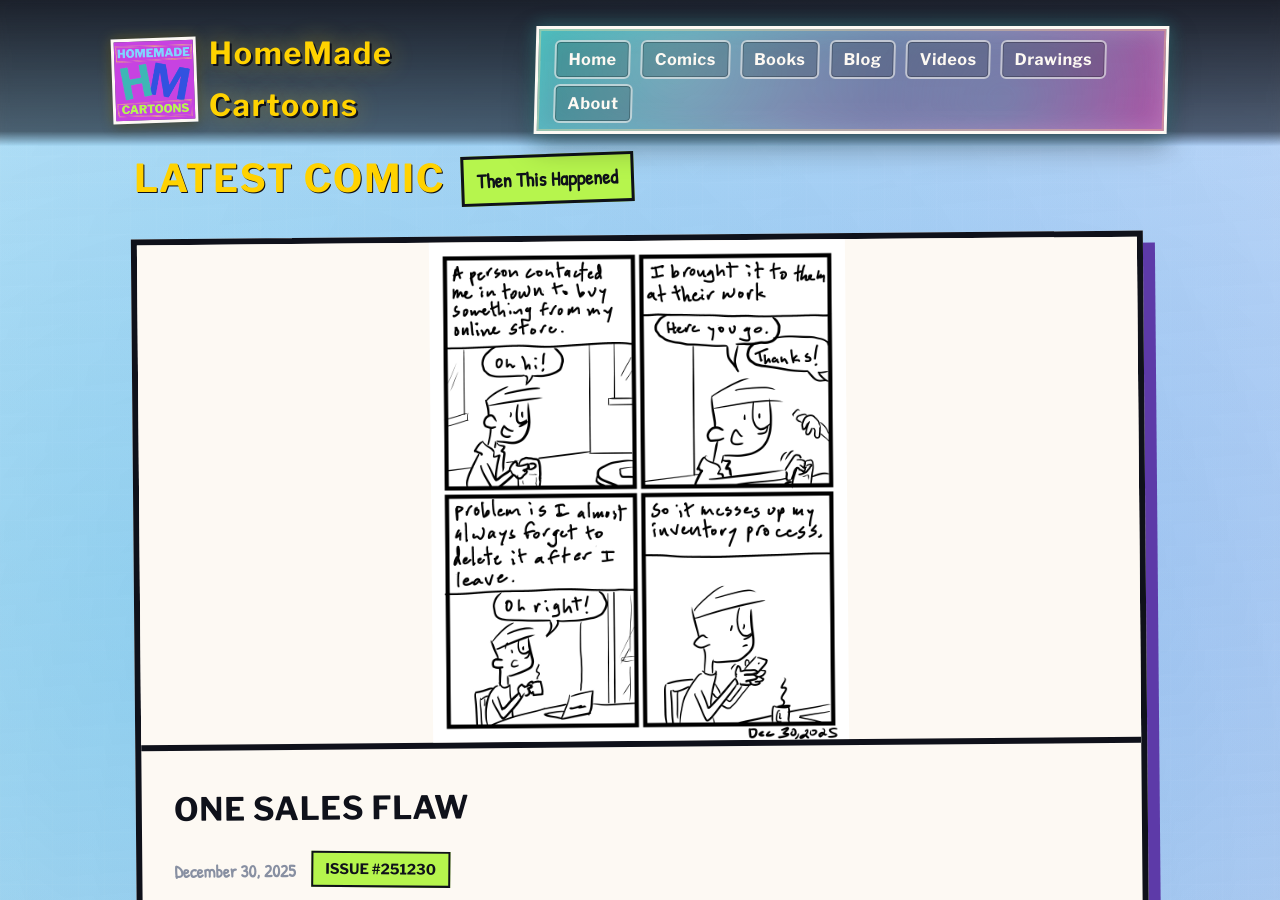
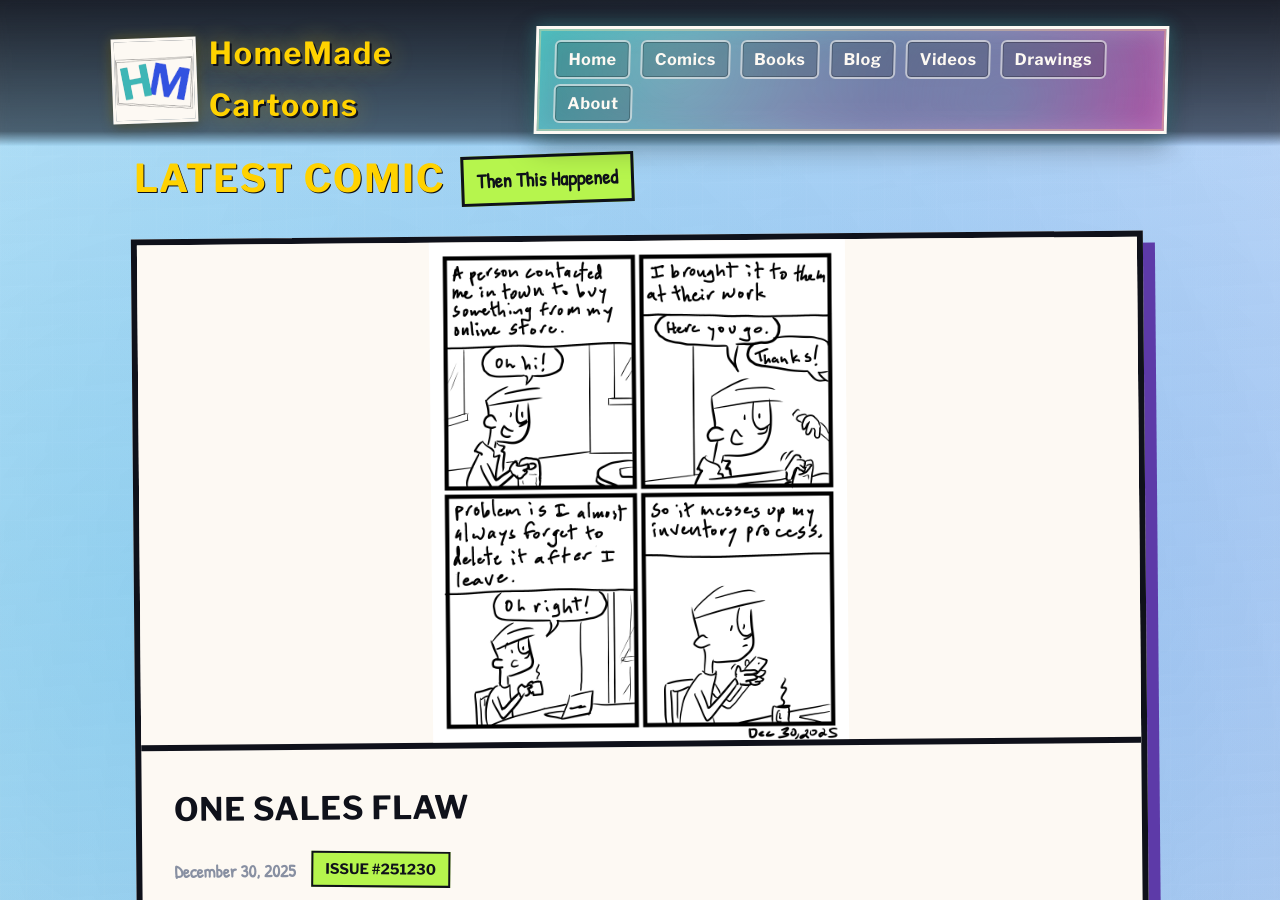
Before and after one commit to tmray/neon-noir-city-cartoon-site, a Jekyll site: the page built from index.html, in a window 1280 px wide and 900 px high. Built offline with Jekyll 4.4.1, drawn with Linux system fonts in a browser that asks for light colours.

Commit message:
nav logo link managed by config, updated logo image
I had set up seo fallback logo in the config file, so switched nav logo to use that image link to keep logo organized. also updated logo images with different versions to choose from. using the white background image for now

```diff
--- a/_config.yml
+++ b/_config.yml
@@ -7,7 +7,7 @@ baseurl: ""
 url: "http://localhost:4000"
 
 # SEO & Social
-logo: /assets/images/site-logo.png
+logo: /assets/images/logo/homemade-cartoons-logo-letters-white-bg-100px.png
 image: /assets/images/og-default.jpg
 
 # Plugins
--- a/_includes/header.html
+++ b/_includes/header.html
@@ -1,7 +1,7 @@
 <header class="site-header">
   <nav class="site-nav container">
     <a href="{{ '/' | relative_url }}" class="site-logo">
-      <img src="{{ '/assets/images/logo/homemade-cartoons-logo-300px.png' | relative_url }}" alt="{{ site.title }}" class="site-logo__img">
+      <img src="{{ site.logo | relative_url }}" alt="{{ site.title }}" class="site-logo__img">
       <span class="site-logo__text">{{ site.title }}</span>
     </a>
     <div class="nav-sign">
```
Also changed, not shown: assets/images/logo/homemade-cartoons-logo-letters-100px.png (added), assets/images/logo/homemade-cartoons-logo-letters-white-bg-100px.png (added).
